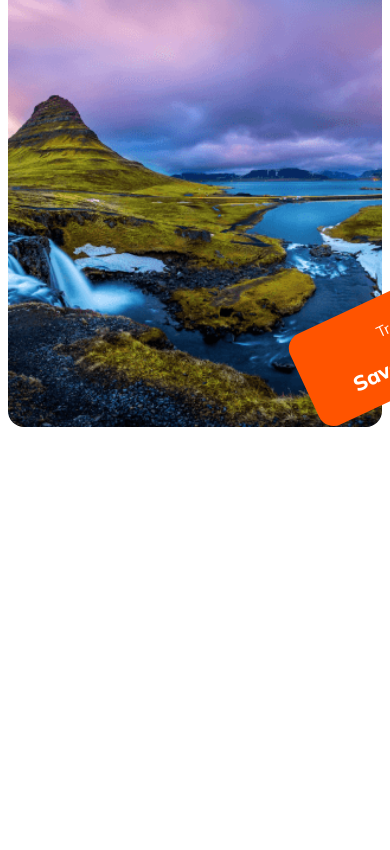
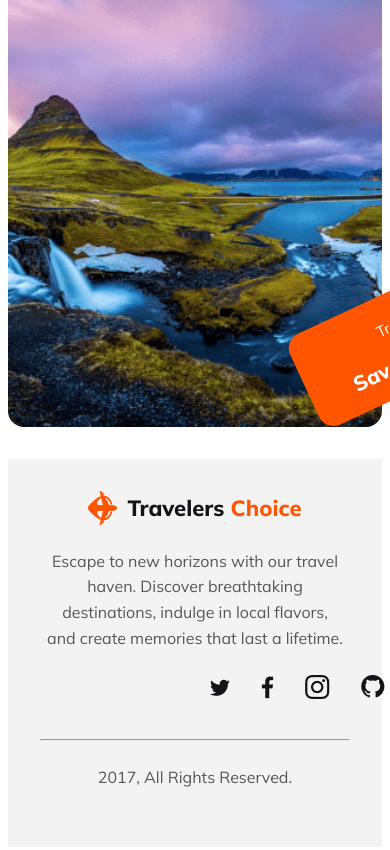
Before and after one commit to Munir102/A2-Hero-Travel, a plain HTML site: page index.html in a window 390 px wide. Shown: the part 6014-6864 px from the top of the page. Before the commit the page ends 6449 px from the top, so only its background shows below. Drawn offline with Linux system fonts and the light colour scheme.

Commit message:
footer responsive done for mobile devices.

```diff
--- a/assets/style.css
+++ b/assets/style.css
@@ -490,6 +490,42 @@ h2{
 }
 /* main section end */
 
+/* footer{
+ part start */
+
+.footer{
+    background: rgba(19, 19, 24, 0.05);
+    margin-top: 100px;
+}
+
+.footer .title_content{
+    display: flex;
+    justify-content: center;
+    align-items: center;
+    gap: 10px;
+}
+
+.title_content h1{
+    font-size: 32px;
+}
+
+.footer_area{
+    text-align: center;
+    padding: 110px ;
+}
+
+.footer_area p{
+    font-size: 16px;
+    font-weight: 400;
+    color: var(--p-tag);
+}
+
+hr{
+    margin-top: 30px;
+    background: rgba(19, 19, 24, 0);
+}
+
+
 
 /* responsive for mobile devices */
 
@@ -716,4 +752,21 @@ h2{
         font-size: 21px;
     }
 
+    .footer{
+        margin-top: 32px;
+    }
+
+    .footer_area{
+        padding: 32px ;
+    }
+
+    .social_media img{
+        padding: 0 170px 30px;
+        align-content: center;
+    }
+
+    hr{
+        margin-top: 10px;
+    }
+
 }
--- a/index.html
+++ b/index.html
@@ -157,6 +157,21 @@
             </div>
         </section>
     </main>
-    <footer></footer>
+    <footer class="footer">
+        <div class="container">
+            <div class="footer_area">
+                <div class="title_content">
+                    <img src="./assets/img/Group 40071 (2).png" alt="">
+                    <h1>Travelers <span>Choice</span></h1>
+                </div>
+                <p>Escape to new horizons with our travel haven. Discover breathtaking destinations, indulge in local flavors, <br> and create memories that last a lifetime.</p>
+                <div class="social_media">
+                    <img src="./assets/img/Social.png" alt="" srcset="">
+                </div>
+                <hr>
+                <p>2017, All Rights Reserved.</p>
+            </div>
+        </div>
+    </footer>
 </body>
 </html>
```
Also changed, not shown: assets/img/Social.png (added).
